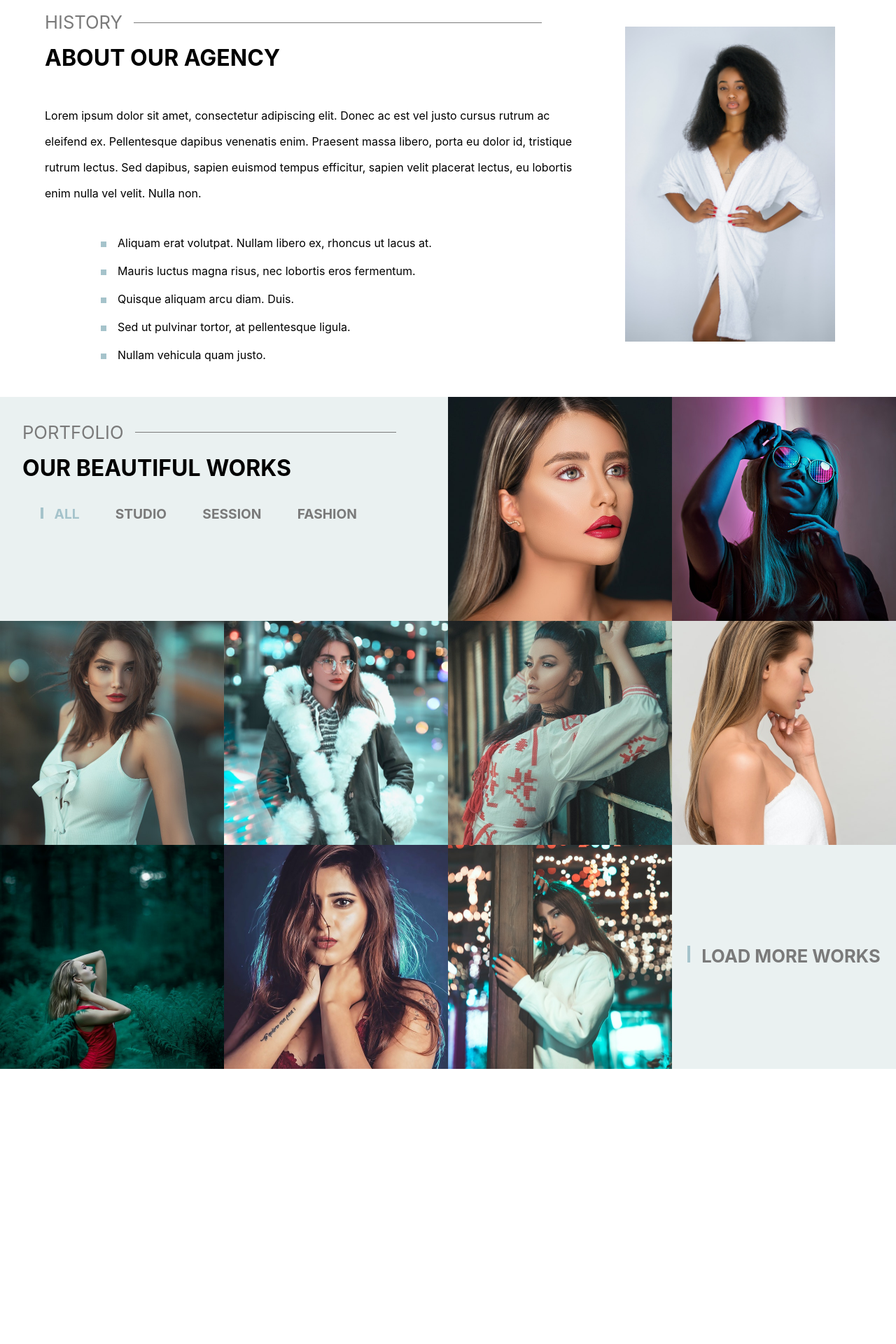
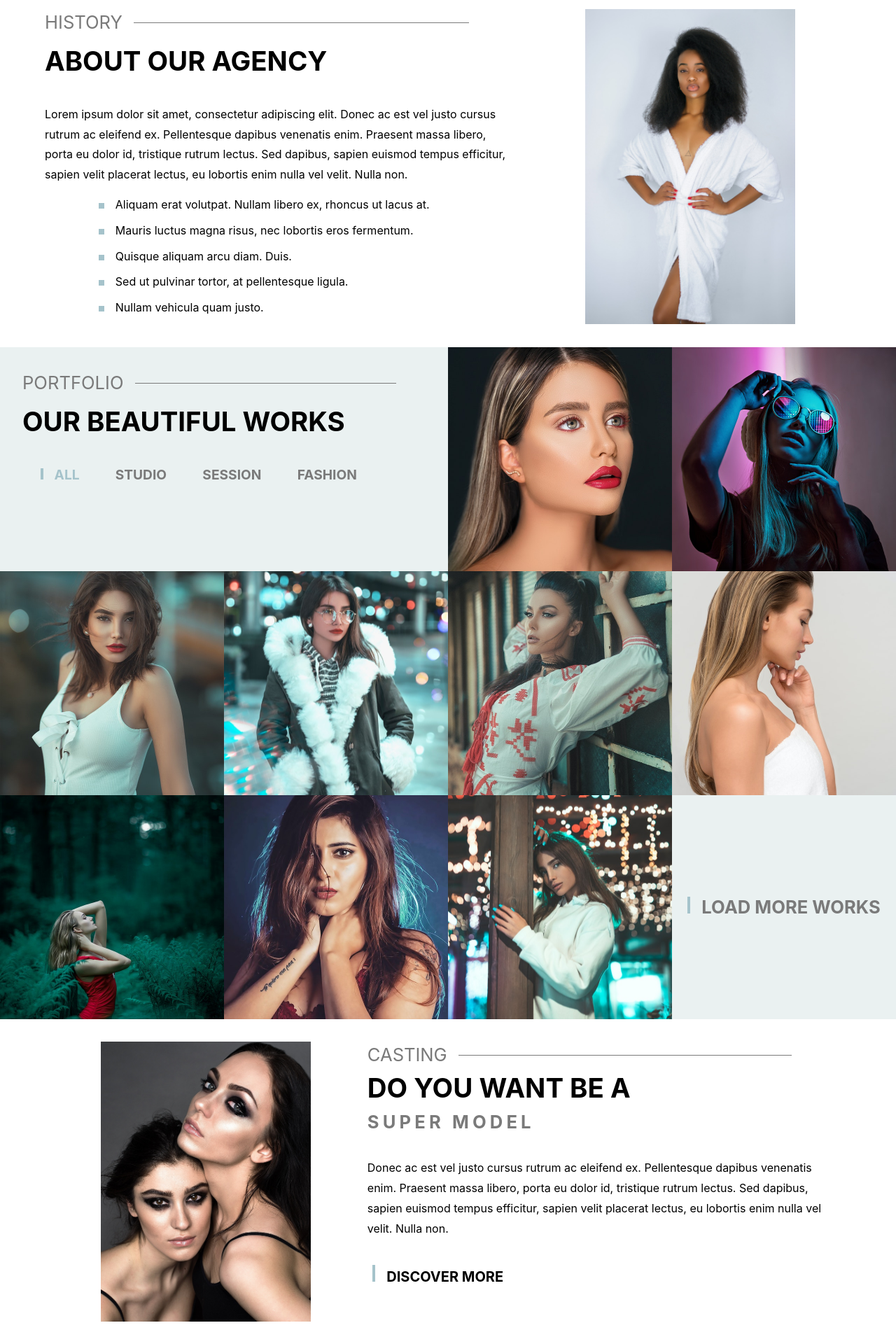
Before and after one commit to dboinska/look-model-agency, a React (Create React App) app: page / in a window 1280 px wide. Shown: the part 819-2739 px from the top of the page at 70% size. Before the commit the page ends 2346 px from the top, so only its background shows below. Built offline with nearby package versions, Linux system fonts and the light colour scheme.

Commit message:
feat: add casting section

```diff
--- /dev/null
+++ b/src/components/Button.jsx
@@ -0,0 +1,32 @@
+import styled from 'styled-components/macro';
+
+export const Button = styled.button`
+  text-transform: uppercase;
+  font-weight: 700;
+  color: var(--gray);
+  font-size: clamp(1.25rem, 2vw, 1.6rem);
+  transition: all 0.3s ease;
+  border: none;
+
+  &:before {
+    content: '';
+    background-color: var(--main-color);
+    font-weight: 700;
+    width: 4px;
+    height: 24px;
+    display: inline-block;
+    margin-right: 1rem;
+  }
+
+  &:hover {
+    color: var(--main-color);
+    transition: all 0.3s ease;
+  }
+`;
+
+export const SmallButton = styled(Button)`
+  font-size: 1.25rem;
+  color: var(--black);
+`;
+
+export default Button;
--- a/src/components/Headers.jsx
+++ b/src/components/Headers.jsx
@@ -10,26 +10,19 @@ export const H2 = styled.h2`
   color: var(--black);
   font-size: 2rem;
   margin-top: 0.5rem;
+
+  @media screen and (min-width: 1200px) {
+    font-size: 2.4rem;
+  }
 `;
 
-export const H3 = styled.h3`
+export const H2WithoutMargin = styled(H2)`
+  margin: 0;
+`;
+export const H3 = styled.h2`
   ${commonStyle}
   color: var(--gray);
-  font-size: clamp(1.25rem, 2vw, 1.6rem);
-  transition: all 0.3s ease;
-
-  &:before {
-    content: '';
-    background-color: var(--main-color);
-    font-weight: 700;
-    width: 4px;
-    height: 24px;
-    display: inline-block;
-    margin-right: 1rem;
-  }
-
-  &:hover {
-    color: var(--main-color);
-    transition: all 0.3s ease;
-  }
+  font-size: 1.6rem;
+  margin: 0;
+  letter-spacing: 0.2em;
 `;
--- a/src/components/HomePage.jsx
+++ b/src/components/HomePage.jsx
@@ -9,10 +9,14 @@ import Heading from './Heading';
 import Paragraph from './Paragraph';
 import List from './List';
 import PortfolioPhotos from './PortfolioPhotos';
-import { H2 } from './Headers';
+import { H2, H2WithoutMargin, H3 } from './Headers';
+import { SmallButton } from './Button';
 
-import { list } from '../data/listAboutAgency';
-import { portfolioPhotos } from '../data/portfolioPhotos';
+import models2SmallSize from '../photos/models2SmallSize.jpg';
+import models2BigSize from '../photos/models2BigSize.jpg';
+
+import { list } from '../data/ListAboutAgency';
+import { portfolioPhotos } from '../data/PortfolioPhotos';
 
 import styled, { css } from 'styled-components/macro';
 const HomePage = () => {
@@ -36,7 +40,7 @@ const HomePage = () => {
           link="\"
           linkLabel="Read More"
         ></Hero>
-        <AboutAgency>
+        <FeatureSection>
           <div className="div__txt">
             <Heading heading="History">
               <H2>About our Agency</H2>
@@ -57,10 +61,32 @@ const HomePage = () => {
               <img src={afroModelSmallSize} alt="model with afro hair" />
             </picture>
           </div>
-        </AboutAgency>
+        </FeatureSection>
         <Portfolio>
           <PortfolioPhotos photos={portfolioPhotos}></PortfolioPhotos>
         </Portfolio>
+        <FeatureSection>
+          <div className="div__txt onBig--order2">
+            <Heading heading="Casting">
+              <H2WithoutMargin>Do you want be a</H2WithoutMargin>
+              <H3>Super model</H3>
+            </Heading>
+            <FeatureParagraph>
+              Donec ac est vel justo cursus rutrum ac eleifend ex. Pellentesque
+              dapibus venenatis enim. Praesent massa libero, porta eu dolor id,
+              tristique rutrum lectus. Sed dapibus, sapien euismod tempus
+              efficitur, sapien velit placerat lectus, eu lobortis enim nulla
+              vel velit. Nulla non.
+            </FeatureParagraph>
+            <SmallButton>Discover more</SmallButton>
+          </div>
+          <div className="div__img onBig--order1">
+            <picture>
+              <source media="(min-width:577px)" srcSet={models2BigSize} />
+              <img src={models2SmallSize} alt="model with afro hair" />
+            </picture>
+          </div>
+        </FeatureSection>
       </main>
     </>
   );
@@ -70,12 +96,17 @@ const section = css`
   padding: 2rem;
 `;
 
-const AboutAgency = styled.section`
+const FeatureParagraph = styled(Paragraph)`
+  margin: 32px 0;
+`;
+
+const FeatureSection = styled.section`
   display: flex;
   flex-direction: column;
+
   /* max-height: 60vh; */
-  min-height: 564px;
-  ${section};
+  /* min-height: 564px; */
+  ${section}
 
   .div__img {
     display: flex;
@@ -83,12 +114,13 @@ const AboutAgency = styled.section`
   }
   picture {
     width: 300px;
-    height: 500px;
+    margin-top: 20px;
+    /* height: 500px; */
 
     img {
       object-fit: contain;
       width: 100%;
-      height: 100%;
+      /* height: 100%; */
     }
   }
 
@@ -96,13 +128,25 @@ const AboutAgency = styled.section`
     flex-direction: row;
     padding: 2rem 4rem;
 
+    picture {
+      margin-top: 0;
+    }
+
     .div__txt {
-      width: 70%;
+      width: 60%;
       padding-right: 2rem;
     }
 
     .div__img {
-      width: 30%;
+      width: 40%;
+    }
+
+    .onBig--order1 {
+      order: 1;
+    }
+
+    .onBig--order2 {
+      order: 2;
     }
   }
 `;
--- a/src/components/List.jsx
+++ b/src/components/List.jsx
@@ -22,7 +22,7 @@ const StyledList = styled.ul`
 const ListItem = styled.li`
   list-style-type: none;
   display: block;
-  margin: 1rem;
+  margin: 0.8rem;
 
   &::before {
     content: '';
--- a/src/components/Paragraph.jsx
+++ b/src/components/Paragraph.jsx
@@ -9,8 +9,8 @@ const Paragraph = styled.p`
   }
 
   @media screen and (min-width: 1200px) {
-    margin: 40px 0;
-    line-height: 2.3;
+    margin: 16px 0;
+    line-height: 1.8;
   }
 `;
 
--- a/src/components/PortfolioPhotos.jsx
+++ b/src/components/PortfolioPhotos.jsx
@@ -3,8 +3,9 @@ import styled, { css } from 'styled-components/macro';
 
 import PortfolioPhoto from './PortfolioPhoto';
 import Heading from './Heading';
-import { H2, H3 } from './Headers';
+import { H2 } from './Headers';
 import FilterButton from './FilterButton';
+import Button from './Button';
 
 const PortfolioPhotos = ({ photos }) => {
   const [selectedCategory, setSelectedCategory] = useState('all');
@@ -47,7 +48,7 @@ const PortfolioPhotos = ({ photos }) => {
       ))}
 
       <PortfolioImg>
-        <H3>Load more works</H3>
+        <Button>Load more works</Button>
       </PortfolioImg>
     </PortfolioImages>
   );
```
Also changed, not shown: src/components/Sidebar.jsx (added, +23 -0 lines).
